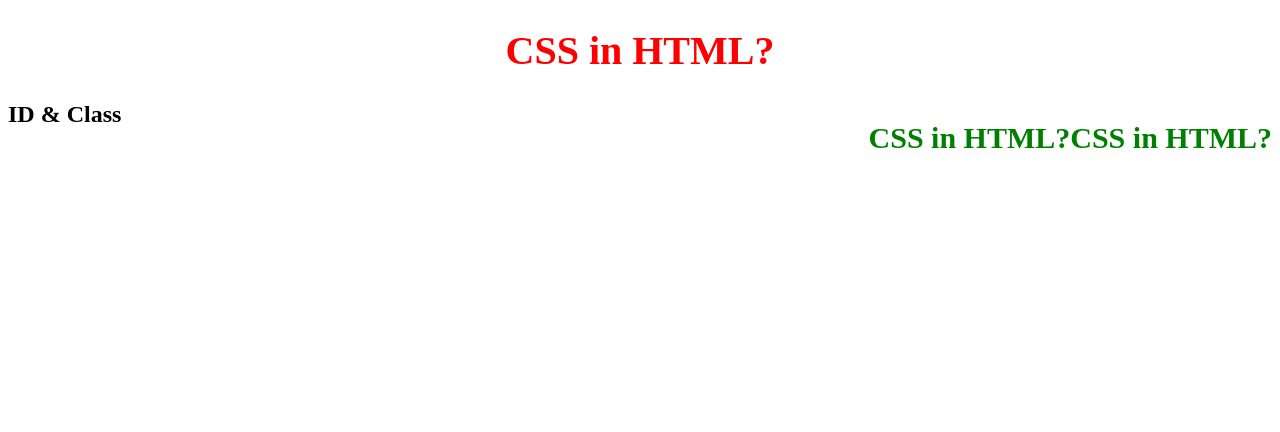
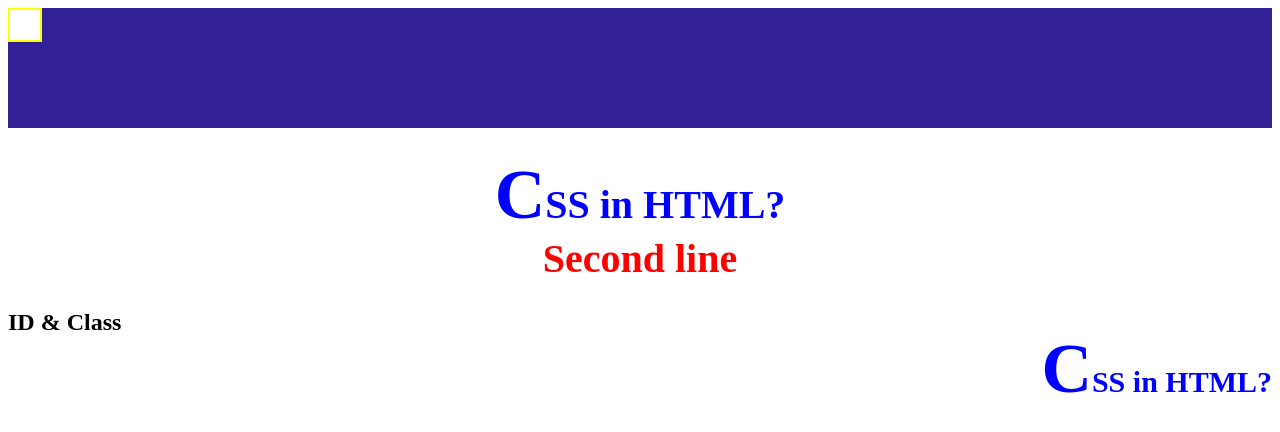
Before and after one commit to BachPhung/Learn_HTML_CSS, a plain HTML site: page intro_CSS/index.html in a window 1280 px wide. Drawn offline with Linux system fonts and the light colour scheme.

Commit message:
Pseudo elements

```diff
--- a/intro_CSS/index.html
+++ b/intro_CSS/index.html
@@ -14,9 +14,9 @@
     <link rel="stylesheet" href="main.css">
 </head>
 <body>
+    <div class="box"></div>
     <div>
-        <h1 id='first-heading'>CSS in HTML?</h1>
-        <h1 class='heading'>CSS in HTML?</h1>
+        <h1 id='first-heading'>CSS in HTML?<br/>Second line</h1>
         <h1 class='heading'>CSS in HTML?</h1>
         <h2>ID & Class</h2>
     </div>
--- a/intro_CSS/main.css
+++ b/intro_CSS/main.css
@@ -1,3 +1,11 @@
+:root{
+    --heading-color: green;
+}
+
+*{
+    box-sizing: border-box;
+}
+
 #first-heading{
     color: red;
     text-align: center;
@@ -5,7 +13,33 @@
 }
 
 .heading{
-    color: green;
+    color: var(--heading-color);
     font-size: 30px;
     float:right
 }
+
+.box{
+    width: 100%;
+    height: 120px;
+    background: rgb(50, 32, 151);
+}
+
+.box::before{
+    content: '';
+    display: block;
+    width: 30px;
+    height: 30px;
+    background: #fff;
+    border: 2px solid yellow;
+}
+
+h1::first-letter{
+    font-size: 70px;
+}
+h1::first-line{
+    color: blue;
+}
+
+h1::selection{
+    background: red;
+}
```
